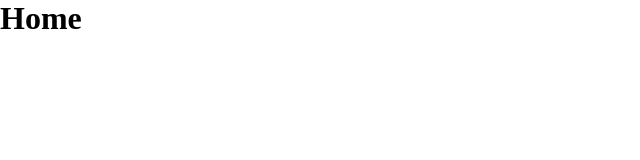
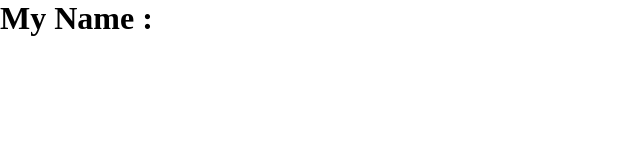
Before and after one commit to diamondyguzman/crud-app, a Next.js app: page / in a window 1280 px wide. Shown: the top 160 px of the page, without its empty margins (0-640 px from the left). Built offline with nearby package versions, Linux system fonts and the light colour scheme.

Commit message:
using env variables

```diff
--- a/src/pages/index.js
+++ b/src/pages/index.js
@@ -3,7 +3,7 @@ import React from 'react';
 export default function HomePage(){
   return (
     <>
-      <h1>Home</h1>
+      <h1>My Name : {process.env.NEXT_PUBLIC_MY_NAME}</h1>
     </>
   )
 }
```
